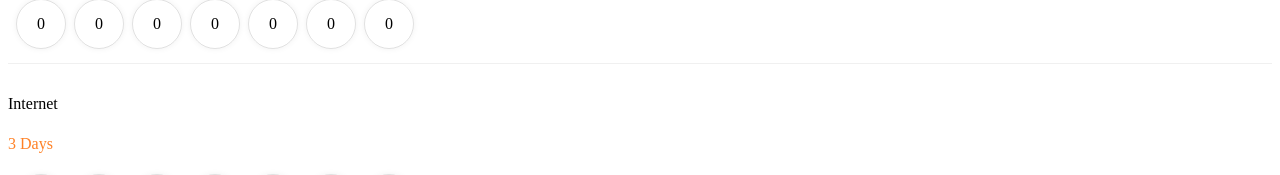
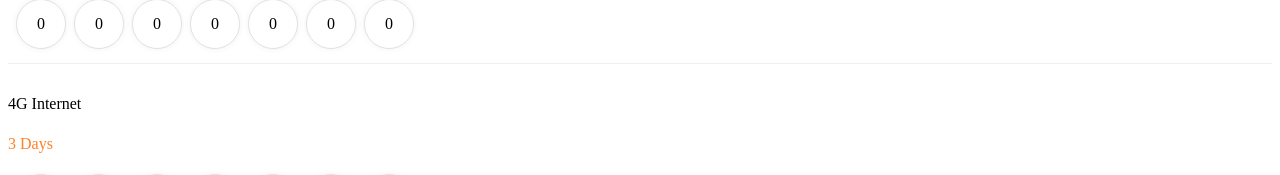
Before and after one commit to masudrana2779/bl-plane, a Next.js app: page / in a window 1280 px wide. Shown: the part 229-404 px from the top of the page. Built offline with nearby package versions, Linux system fonts and the light colour scheme.

Commit message:
try to done pack list

```diff
--- a/Components/Home/index.tsx
+++ b/Components/Home/index.tsx
@@ -3,9 +3,6 @@ import { BlPlanWrap } from "./Home.styled";
 const data = [
   {
     packTitle: "Validity",
-  },
-  {
-    packTitle: "Internet",
   },
   {
     packTitle: "4G Internet",
```
